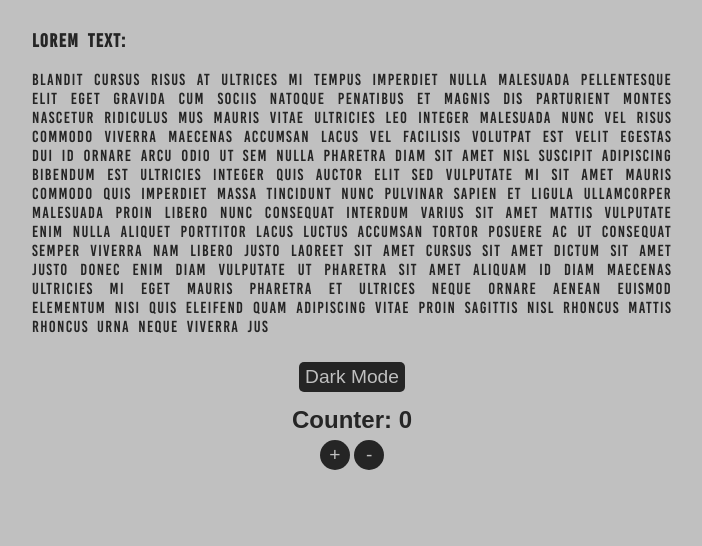
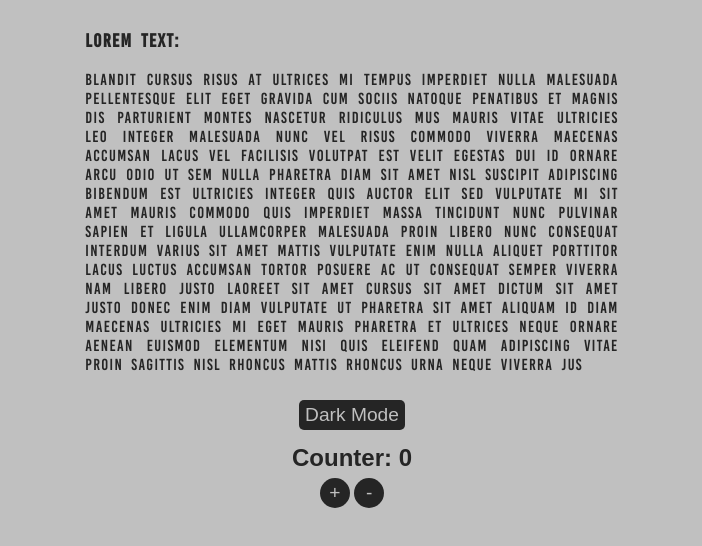
Before and after one commit to waqas-ahmd/my-react-app-001, a React (Create React App) app: page / in a window 1280 px wide. Shown: the top 546 px of the page, without its empty margins (288-990 px from the left). Built offline with nearby package versions, Linux system fonts and the light colour scheme.

Commit message:
bottom margin added

```diff
--- a/src/index.css
+++ b/src/index.css
@@ -34,6 +34,7 @@ code {
   width: 30px;
   height: 30px;
   outline: none;
+  margin-bottom: 15pt;
 }
 
 .toggle-button{
@@ -47,7 +48,7 @@ code {
 
 .space{
   margin: auto;
-  min-width: 50%;
+  min-width: 40%;
   max-width: 400pt;
   padding: 10px;
   text-align: justify;
```
